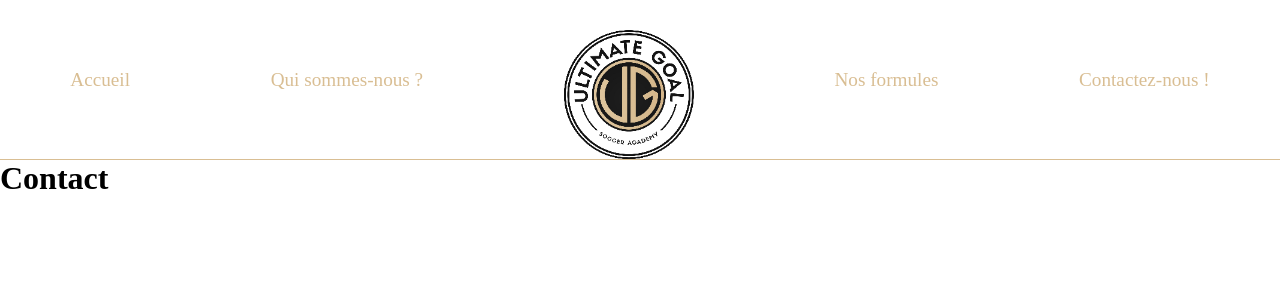
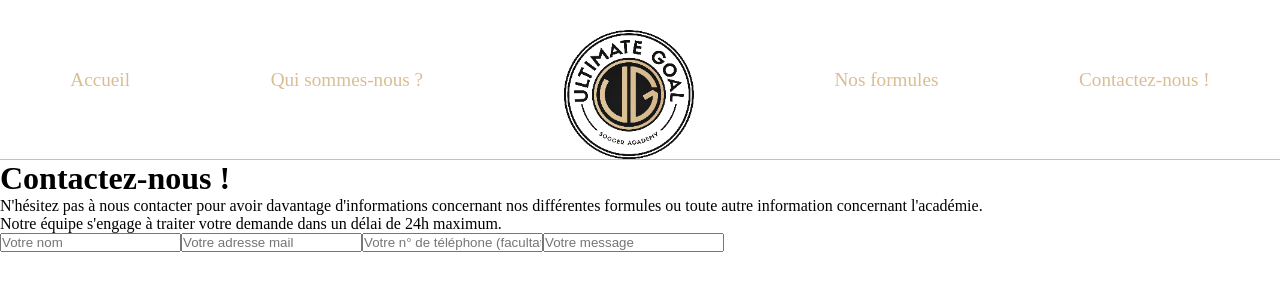
Before and after one commit to MaximeG971/Ultimate_Goal_Academy, a React (Vite) app in the folder frontend/: page /contact in a window 1280 px wide. Shown: the top 300 px of the page. Built offline with nearby package versions, Linux system fonts and the light colour scheme.

Commit message:
création des input pour le formulaire

```diff
--- a/frontend/src/components/contact/Contact.jsx
+++ b/frontend/src/components/contact/Contact.jsx
@@ -2,8 +2,27 @@ import React from "react";
 
 function Contact() {
   return (
-    <div>
-      <h1>Contact</h1>
+    <div className="infos-contact">
+      <h1>Contactez-nous !</h1>
+      <p>
+        N'hésitez pas à nous contacter pour avoir davantage d'informations
+        concernant nos différentes formules ou toute autre information
+        concernant l'académie.
+      </p>
+      <p>
+        Notre équipe s'engage à traiter votre demande dans un délai de 24h
+        maximum.
+      </p>
+      <div className="formulaire-container">
+        <input name="nom" type="text" placeholder="Votre nom" />
+        <input name="mail" type="text" placeholder="Votre adresse mail" />
+        <input
+          name="telephone"
+          type="text"
+          placeholder="Votre n° de téléphone (facultatif)"
+        />
+        <input name="message" type="text" placeholder="Votre message" />
+      </div>
     </div>
   );
 }
```
